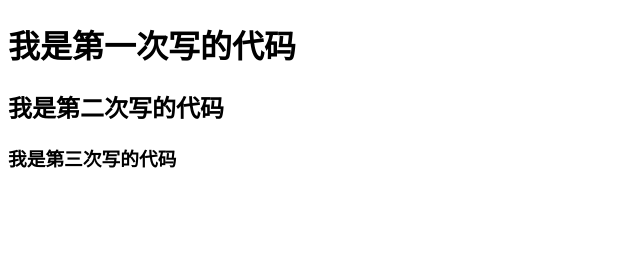
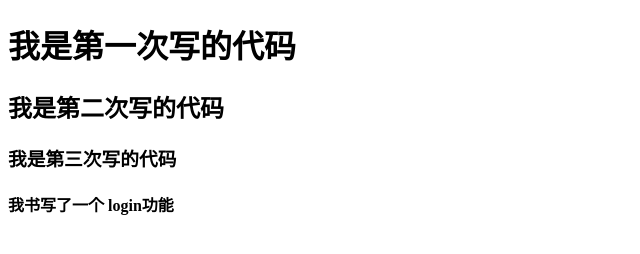
Before and after one commit to jiangpengjjpp/text1906, a plain HTML site: page index.html in a window 1280 px wide. Shown: the whole page, without its empty margins (0-640 px from the left). Drawn offline with Linux system fonts and the light colour scheme.

Commit message:
书写login功能

```diff
--- a/index.html
+++ b/index.html
@@ -10,6 +10,7 @@
     <h1>我是第一次写的代码</h1>
     <h2>我是第二次写的代码</h2>
     <h3>我是第三次写的代码</h3>
+    <h4>我书写了一个 login功能</h4>
 
 </body>
 </html>
```
